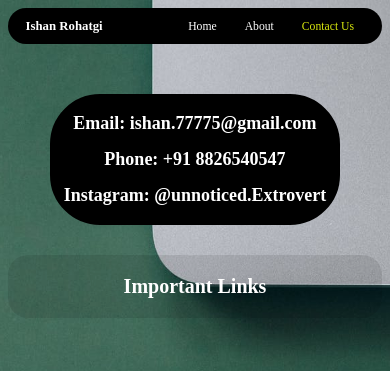
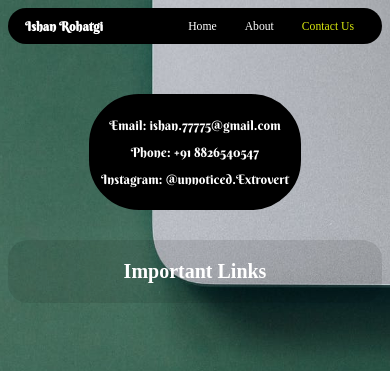
Before and after one commit to ishanrohatgi/portfolio, a plain HTML site: page contact.html in a window 390 px wide. Shown: the top 371 px of the page. Drawn offline with Linux system fonts and the light colour scheme.

Commit message:
Font Size and Fonts Adjusted

```diff
--- a/contact.html
+++ b/contact.html
@@ -9,7 +9,7 @@
 </head>
 <body>
     <nav>
-        <h1>Ishan Rohatgi</h1>
+        <h1 id="myLogo">Ishan Rohatgi</h1>
         <ul>
             <li><a href="index.html">Home</a></li>
             <li><a href="about.html">About</a></li>
@@ -18,9 +18,9 @@
     </nav>
     <div id="job" style="margin-top: 50px;">
         <div id="job-details">
-            <h2 style="color:white; padding:0px 10px 0px 10px; font-size:18px;">Email: ishan.77775@gmail.com</h2>
-            <h2 style="color:white; padding:0px 10px 0px 10px; font-size:18px;">Phone: +91 8826540547</h2>
-            <h2 style="color:white; padding:0px 10px 0px 10px; font-size:18px;">Instagram: @unnoticed.Extrovert</h2>
+            <h2>Email: ishan.77775@gmail.com</h2>
+            <h2>Phone: +91 8826540547</h2>
+            <h2>Instagram: @unnoticed.Extrovert</h2>
         </div>
     </div>
     <h1 class="aboutHeading"> Important Links</h1>
--- a/style.css
+++ b/style.css
@@ -1,3 +1,8 @@
+@import url('https://fonts.googleapis.com/css2?family=Berkshire+Swash&display=swap');
+
+#myLogo{
+    font-family: 'Berkshire Swash', cursive;
+}
 body{
     background: url("background.jpeg");
 
@@ -72,6 +77,7 @@ h1{
     justify-content: center;
 }
 #job-details{
+    font-size:small;
     color: white;
     text-align: center;
     background-color: black;
@@ -117,6 +123,9 @@ li a{
     color: white;
 }
 
+h2{
+    font-family: 'Berkshire Swash', cursive;
+}
 @media screen and (max-width:700px) {
 
     .aboutHeading{
@@ -133,6 +142,7 @@ li a{
     h2{ color: rgb(215, 230, 14);
         font-size: 100%;
         text-align: center;
+        font-weight: 400;
     }
     ul{
         font-size: 3vw;
@@ -157,7 +167,13 @@ li a{
     }
     #job-details{
         width: inherit;
+        padding: 8px;
     }
+    #job-details h2{
+        font-size:small;
+        color: white;
+    }
+
     #tech{
         grid-template-columns: auto;
     }
```
Also changed, not shown: about.html (+1 -1 lines), index.html (+1 -1 lines).
